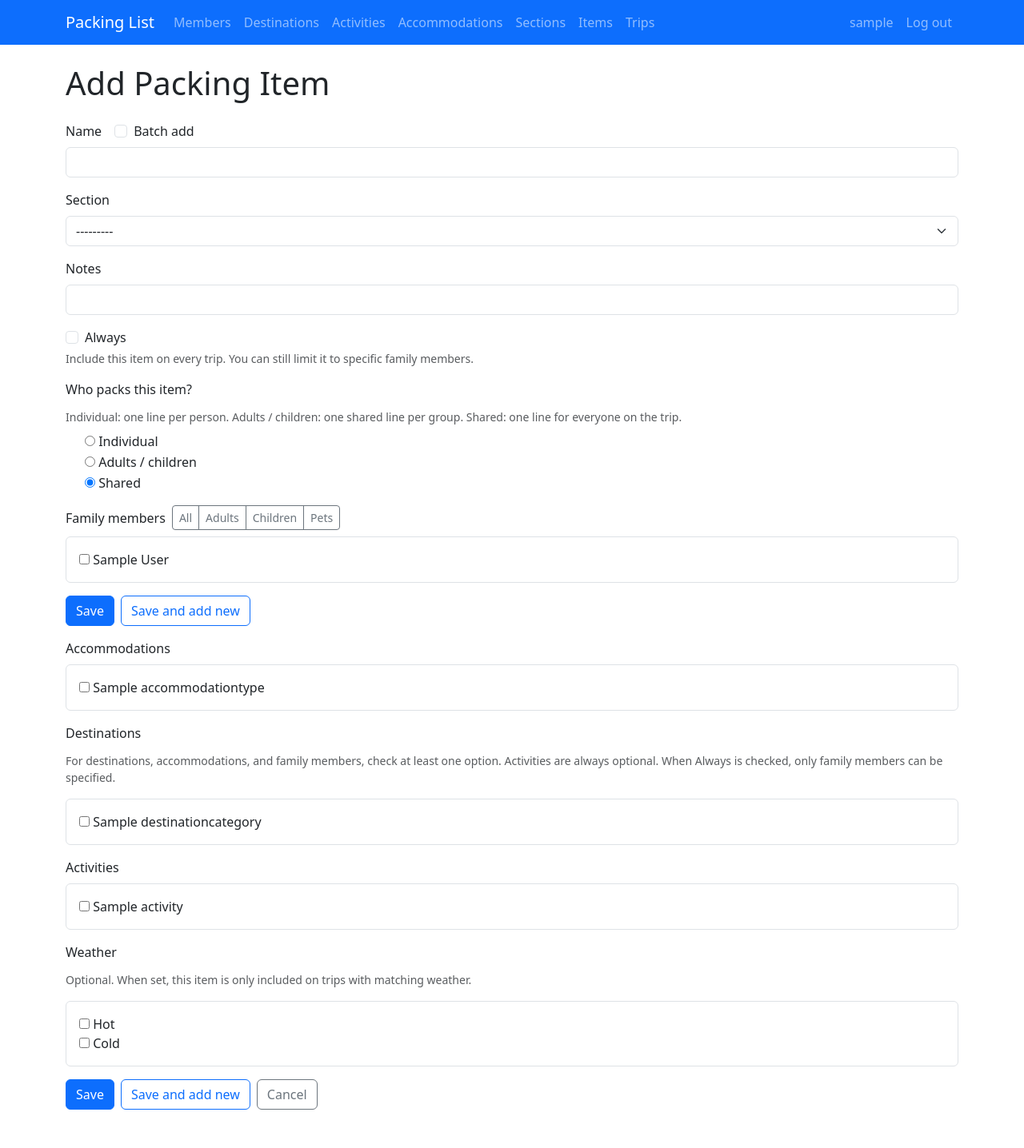
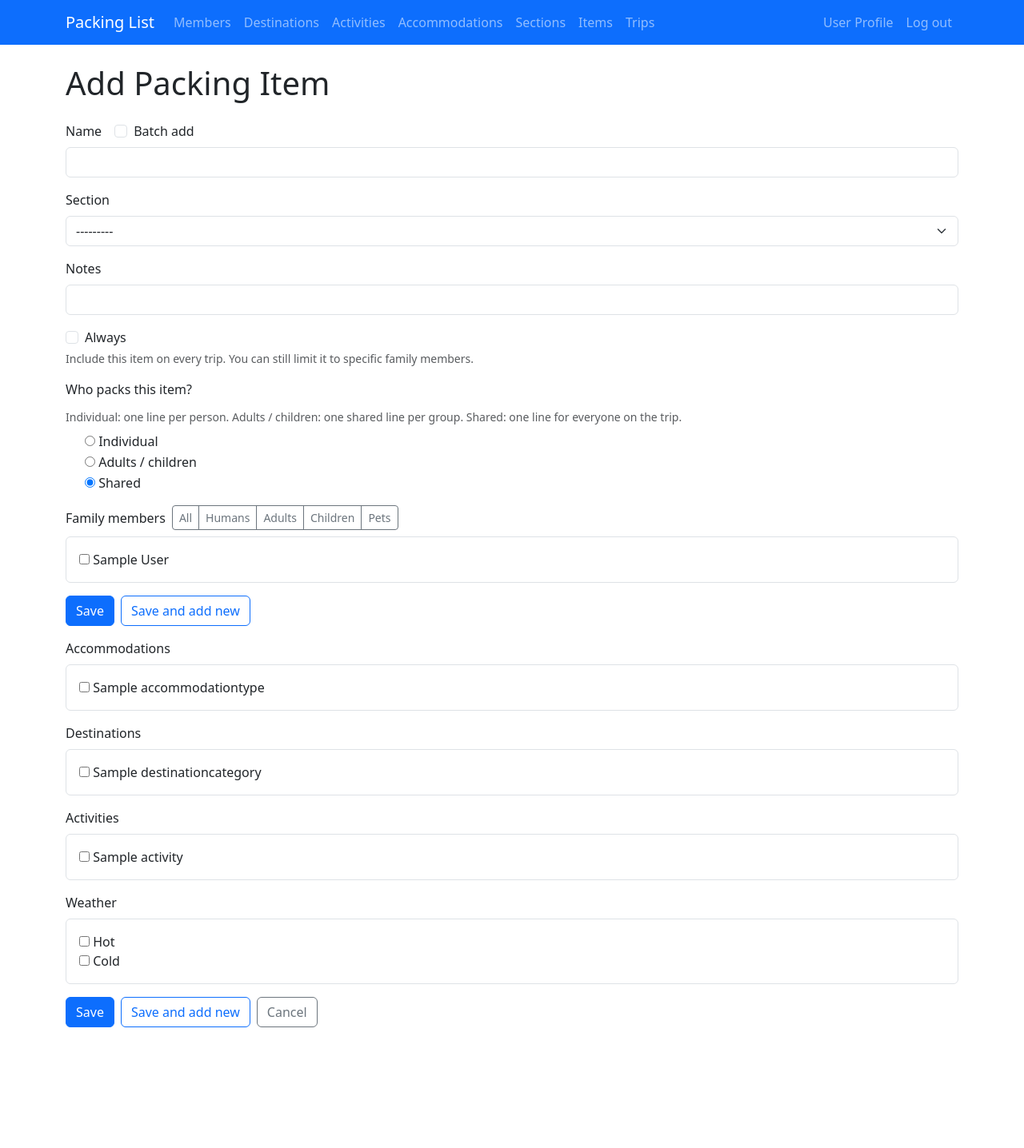
Before and after one commit to freekgorrissen/packinglist, a Django app: page /items/new/ in a window 1280 px wide. Shown: the whole page at 80% size. After the commit the page ends 1285 px from the top, so only its background shows below. Run offline with Django 5.2, Linux system fonts and the light colour scheme; a user stored in the database is signed in; tables that the repository leaves empty hold one stand-in row (values such as "Sample post").

Commit message:
Fix: packingitem form validation - Form is now valid when at least one person is selected and 'always' is true or destination, activity,  or accomodation is selected

```diff
--- a/app/forms.py
+++ b/app/forms.py
@@ -32,15 +32,8 @@ PACKING_ITEM_ALWAYS_GREYED_FIELDS = (
     *PACKING_ITEM_TRIP_CATEGORY_FIELDS,
 )
 PACKING_ITEM_CATEGORY_FIELDS = PACKING_ITEM_TRIP_CATEGORY_FIELDS + ('family_members',)
-REQUIRED_CATEGORY_FIELDS = (
-    'destinations',
-    'accommodations',
-    'family_members',
-)
-CATEGORY_HELPER_TEXT = (
-    'For destinations, accommodations, and family members, check at least one option. '
-    'Activities are always optional. When Always is checked, only family members can be specified.'
-)
+
+FAMILY_MEMBERS_REQUIRED_TEXT = 'Select at least one family member.'
 
 
 class FamilyMemberForm(forms.ModelForm):
@@ -160,14 +153,14 @@ class PackingItemForm(forms.ModelForm):
         elif not cleaned_data.get('name'):
             self.add_error('name', 'This field is required.')
 
+        if not cleaned_data.get('family_members'):
+            raise ValidationError(FAMILY_MEMBERS_REQUIRED_TEXT)
+
         if cleaned_data.get('always'):
             return cleaned_data
 
-        has_required_category = any(
-            cleaned_data.get(field_name) for field_name in REQUIRED_CATEGORY_FIELDS
-        )
-        if not has_required_category:
-            raise ValidationError(CATEGORY_HELPER_TEXT)
+        if not any(cleaned_data.get(field_name) for field_name in PACKING_ITEM_TRIP_CATEGORY_FIELDS):
+            raise ValidationError('Select at least one destination, activity, or accommodation.')
 
         return cleaned_data
 
--- a/app/views/packing_crud.py
+++ b/app/views/packing_crud.py
@@ -4,7 +4,7 @@ from django.shortcuts import redirect
 from django.urls import reverse_lazy
 from django.views.generic import CreateView, DeleteView, ListView, UpdateView
 
-from app.forms import CATEGORY_HELPER_TEXT, PackingItemForm, PackingSectionForm
+from app.forms import FAMILY_MEMBERS_REQUIRED_TEXT, PackingItemForm, PackingSectionForm
 from app.mixins import AppAccessMixin
 from app.models import FamilyMember, MemberType, PackingItem, PackingSection
 from app.views.crud_factory import CrudConfig, make_create_view, make_delete_view, make_list_view, make_update_view
@@ -56,13 +56,17 @@ class PackingItemListView(AppAccessMixin, ListView):
 class PackingItemFormMixin:
     def get_context_data(self, **kwargs):
         context = super().get_context_data(**kwargs)
-        context['category_helper_text'] = CATEGORY_HELPER_TEXT
-        context['family_member_ids_by_type'] = {
+        context['family_members_required_text'] = FAMILY_MEMBERS_REQUIRED_TEXT
+        ids_by_type = {
             member_type.value: list(
                 FamilyMember.objects.filter(member_type=member_type.value).values_list('pk', flat=True)
             )
             for member_type in MemberType
         }
+        ids_by_type['humans'] = list(
+            FamilyMember.objects.exclude(member_type=MemberType.PET).values_list('pk', flat=True)
+        )
+        context['family_member_ids_by_type'] = ids_by_type
         return context
 
 
--- a/templates/base.html
+++ b/templates/base.html
@@ -29,7 +29,7 @@
                 </ul>
                 <ul class="navbar-nav">
                     <li class="nav-item">
-                        <a class="nav-link" href="{% url 'profile' %}">{{ user.username }}</a>
+                        <a class="nav-link" href="{% url 'profile' %}">User Profile</a>
                     </li>
                     <li class="nav-item">
                         <form method="post" action="{% url 'logout' %}" class="d-inline">
--- a/templates/packing/item_form.html
+++ b/templates/packing/item_form.html
@@ -97,6 +97,7 @@
             <label class="form-label mb-0" for="{{ form.family_members.id_for_label }}">{{ form.family_members.label }}</label>
             <div class="btn-group btn-group-sm" role="group" aria-label="Family member shortcuts">
                 <button type="button" class="btn btn-outline-secondary member-shortcut" data-member-type="all">All</button>
+                <button type="button" class="btn btn-outline-secondary member-shortcut" data-member-type="humans">Humans</button>
                 <button type="button" class="btn btn-outline-secondary member-shortcut" data-member-type="adult">Adults</button>
                 <button type="button" class="btn btn-outline-secondary member-shortcut" data-member-type="child">Children</button>
                 <button type="button" class="btn btn-outline-secondary member-shortcut" data-member-type="pet">Pets</button>
@@ -128,7 +129,6 @@
 
     <div class="mb-3 trip-category-field category-fields-start">
         <label class="form-label" for="{{ form.destinations.id_for_label }}">{{ form.destinations.label }}</label>
-        <p class="form-text category-helper-text">{{ category_helper_text }}</p>
         <div class="border rounded p-3 category-options">
             {{ form.destinations }}
         </div>
@@ -149,7 +149,6 @@
 
     <div class="mb-3 trip-category-field">
         <label class="form-label">Weather</label>
-        <p class="form-text">Optional. When set, this item is only included on trips with matching weather.</p>
         <div class="border rounded p-3 category-options">
             <div>
                 <label for="{{ form.weather_hot.id_for_label }}">
```
Also changed, not shown: app/tests/test_views.py (+74 -2 lines), templates/packing/item_list.html (+8 -5 lines).
